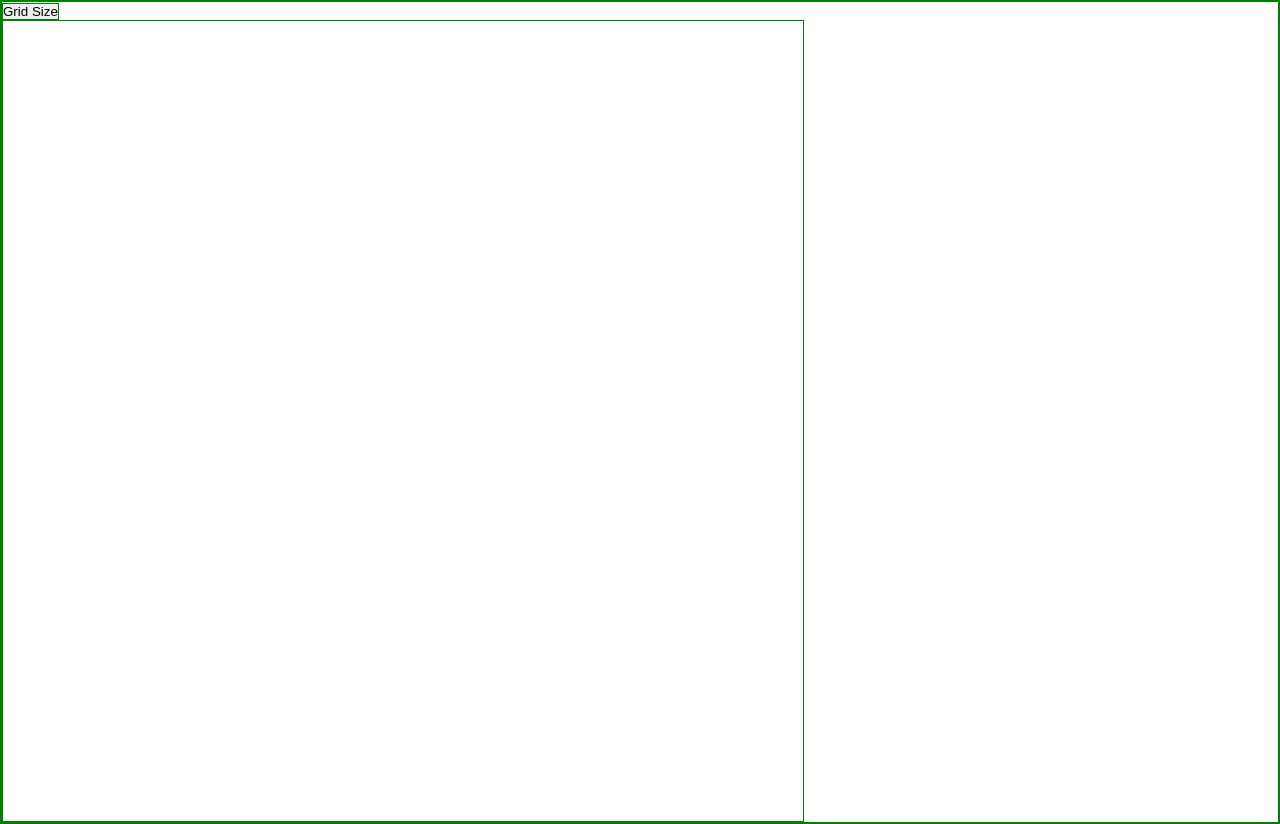
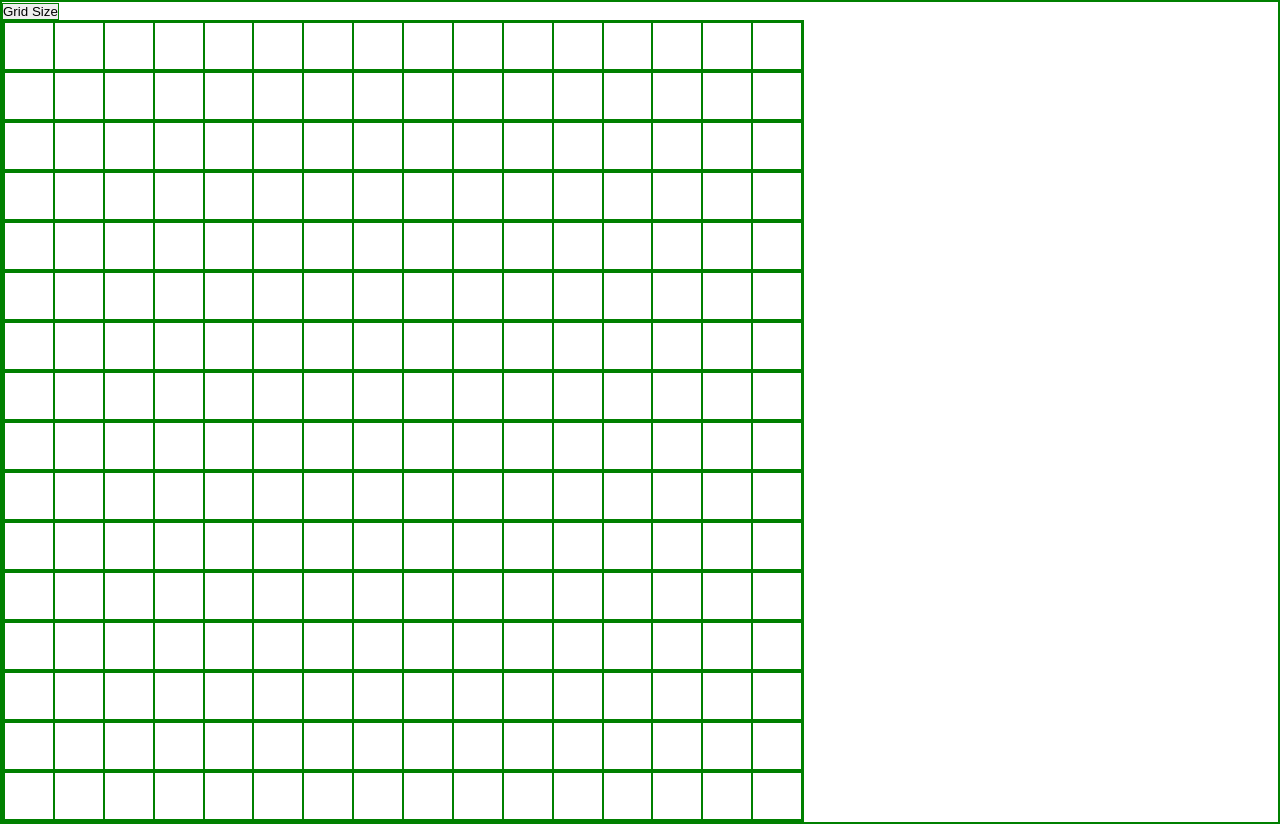
Before and after one commit to Vali644/etch-a-sketch, a plain HTML site: page index.html in a window 1280 px wide. Drawn offline with Linux system fonts and the light colour scheme.

Commit message:
Add grid creation function

```diff
--- a/script.js
+++ b/script.js
@@ -1,6 +1,16 @@
-const addSegments = (size) => {
-    for (let i = 0; i < size * size; i++) {
-        console.log(i);
+const createGrid = (size) => {
+    const container = document.querySelector("#container");
+    let row;
+    let segment;
+    for (let i = 0; i < size; i++) {
+        row = document.createElement('div');
+        row.style.cssText = "flex-grow: 1; display: flex; align-content: stretch;"
+        for (let i = 0; i < size; i++) {
+            segment = document.createElement('div');
+            segment.style.flexGrow = '1';
+            row.appendChild(segment);
+        }
+        container.appendChild(row);
     }
 }
-addSegments(2);
+createGrid(16);
--- a/styles.css
+++ b/styles.css
@@ -1,11 +1,14 @@
 * {
     margin:0;
     padding:0;
-    border: solid 1px green
+    border: solid 1px green;
 }
 
 #container {
     width: 800px;
     height: 800px;
     display: flex;
+    align-content: stretch;
+    justify-content: space-evenly;
+    flex-direction: column;
 }
```
